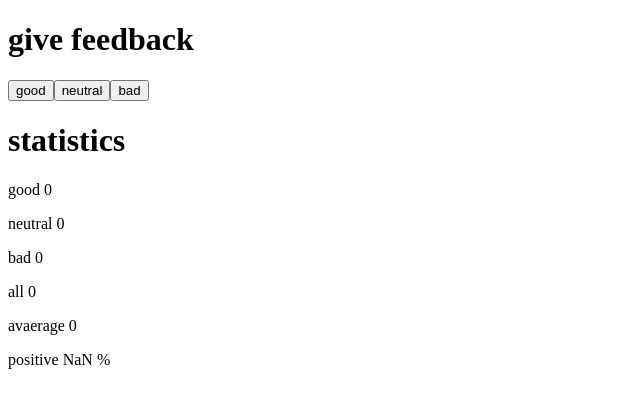
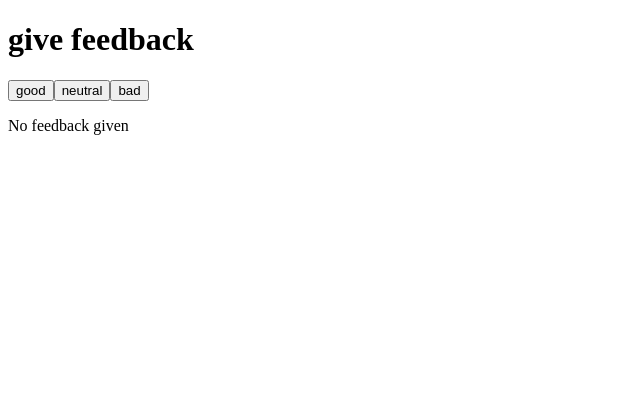
Before and after one commit to mapplezq/fullstackopen2019-exercises, a React (Create React App) app in the folder part1/unicafe/: page / in a window 1280 px wide. Shown: the top 408 px of the page, without its empty margins (0-640 px from the left). Built offline with nearby package versions, Linux system fonts and the light colour scheme.

Commit message:
unicafe step4

```diff
--- a/part1/unicafe/src/index.js
+++ b/part1/unicafe/src/index.js
@@ -41,6 +41,7 @@ const Statistics = (props) => {
     const good = props.good
     const neutral = props.neutral
     const bad = props.bad
+    if (good > 0 | neutral > 0 | bad > 0) {
         return (
             <div>
                 <Display title={title}/>
@@ -51,6 +52,13 @@ const Statistics = (props) => {
                 <Result value={(good+neutral+bad)/3} text="avaerage"/>
                 <Result value={good/(good+neutral+bad)} text="positive"
                 isPercentage={true} />
+            </div>
+        )
+    }
+
+    return (
+        <div>
+            <p>No feedback given</p>
         </div>
     )
 }
```
Lines whose indentation alone changed are shown as unchanged.
